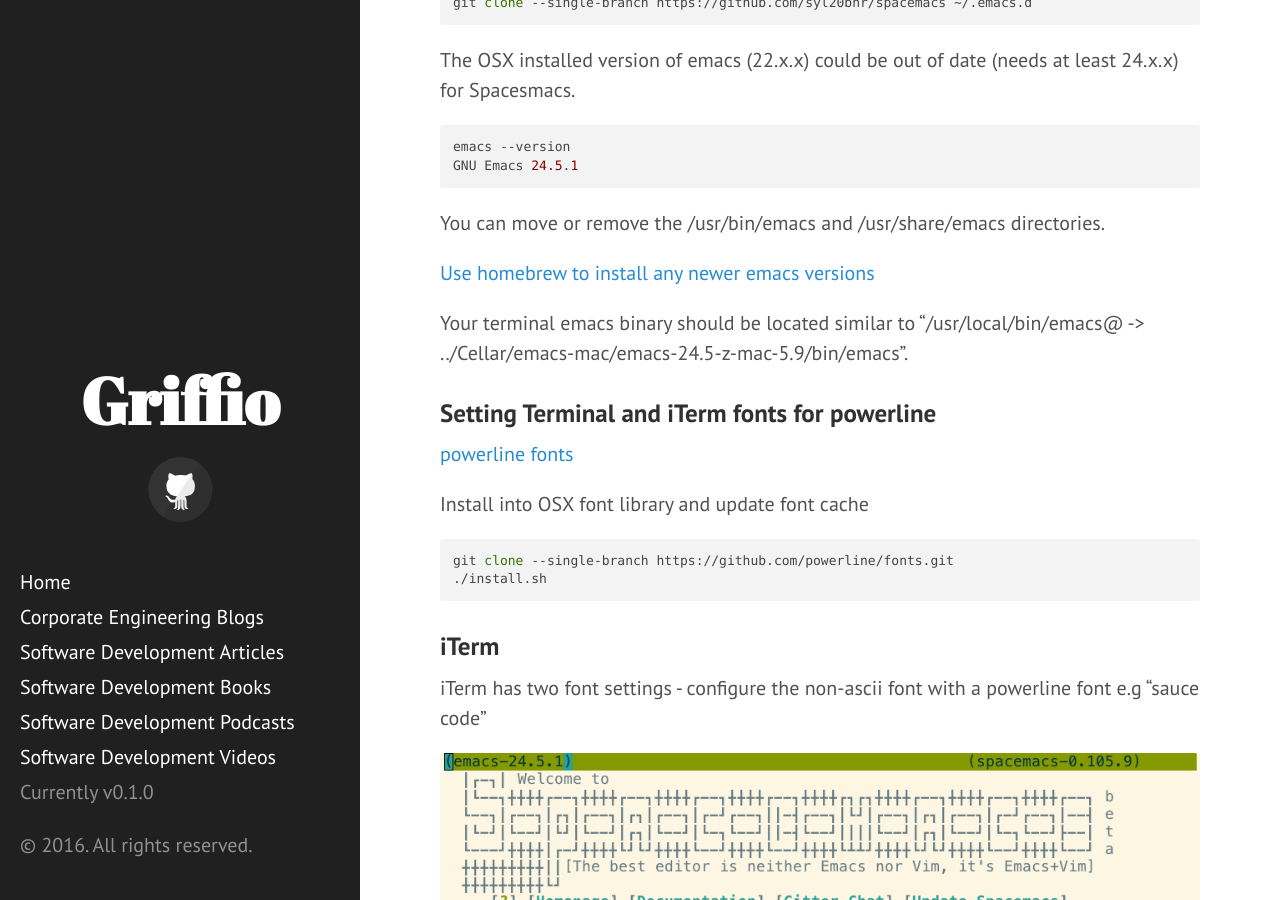
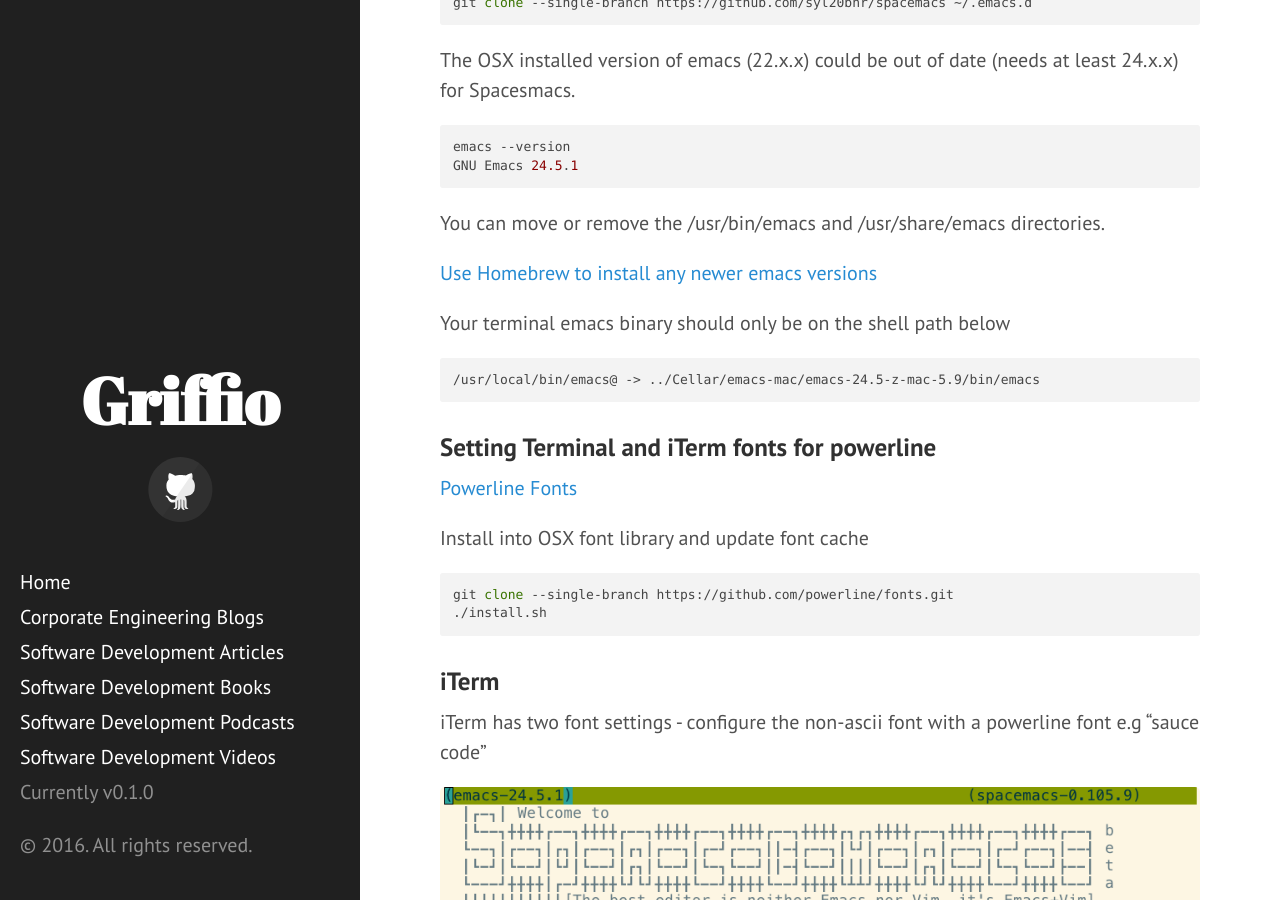
Before and after one commit to griffio/griffio.github.io, a Jekyll site: the page built from _posts/2016-01-26-Spacemacs-OSX-Term.md, in a window 1280 px wide and 900 px high, scrolled down 573 px. Built offline with Jekyll 4.4.1, drawn with Linux system fonts in a browser that asks for light colours; nearby versions of some CDN libraries.

Commit message:
format page

```diff
--- a/_posts/2016-01-26-Spacemacs-OSX-Term.md
+++ b/_posts/2016-01-26-Spacemacs-OSX-Term.md
@@ -34,15 +34,20 @@
 
 You can move or remove the /usr/bin/emacs and /usr/share/emacs directories.
 
-[Use homebrew to install any newer emacs versions](https://github.com/syl20bnr/spacemacs)
+[Use Homebrew to install any newer emacs versions](https://github.com/syl20bnr/spacemacs)
 
-Your terminal emacs binary should be located similar to "/usr/local/bin/emacs@ -> ../Cellar/emacs-mac/emacs-24.5-z-mac-5.9/bin/emacs".
+Your terminal emacs binary should only be on the shell path below
+
+~~~
+/usr/local/bin/emacs@ -> ../Cellar/emacs-mac/emacs-24.5-z-mac-5.9/bin/emacs
+~~~
 
 ### Setting Terminal and iTerm fonts for powerline
 
-[powerline fonts](https://github.com/powerline/fonts)
+[Powerline Fonts](https://github.com/powerline/fonts)
 
 Install into OSX font library and update font cache
+
 ~~~
 git clone --single-branch https://github.com/powerline/fonts.git
 ./install.sh
```
